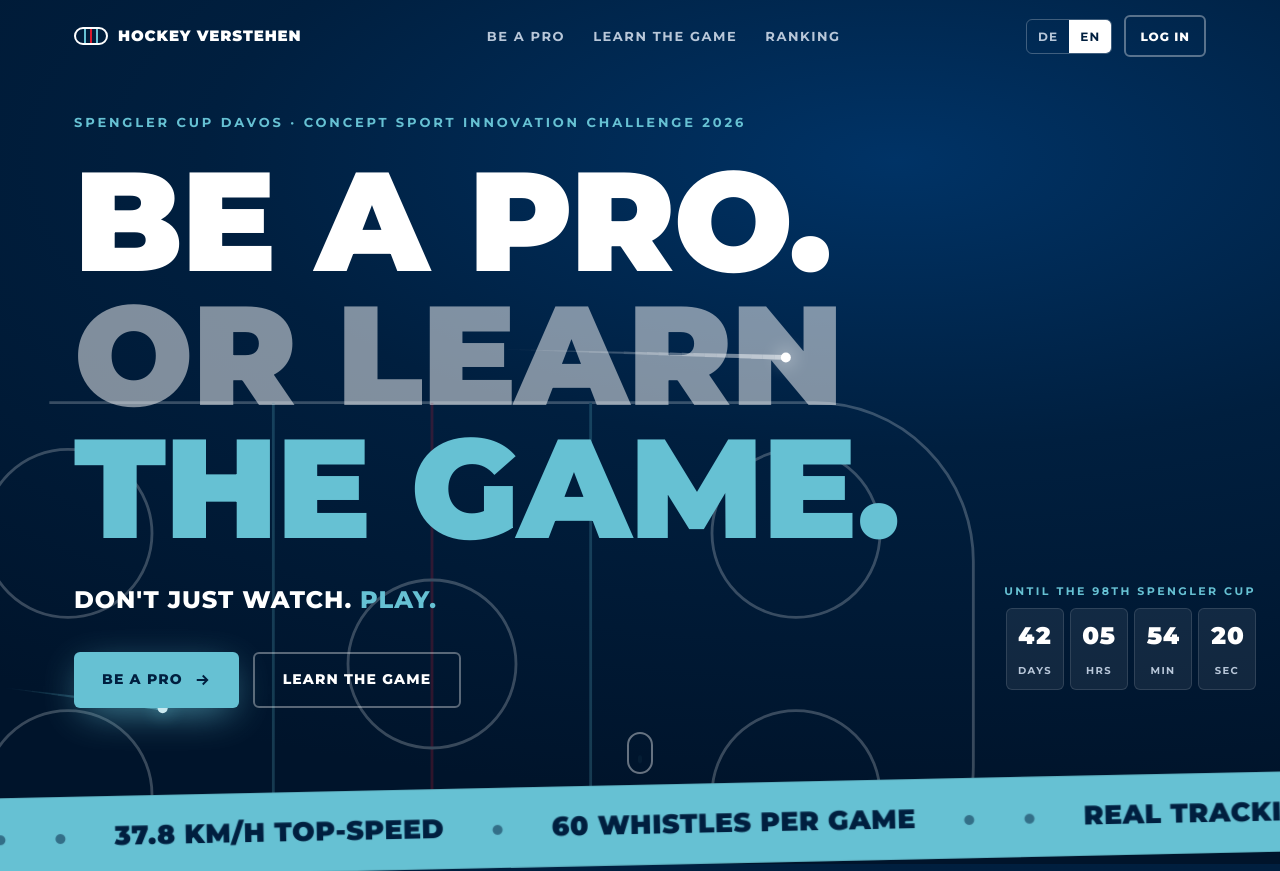
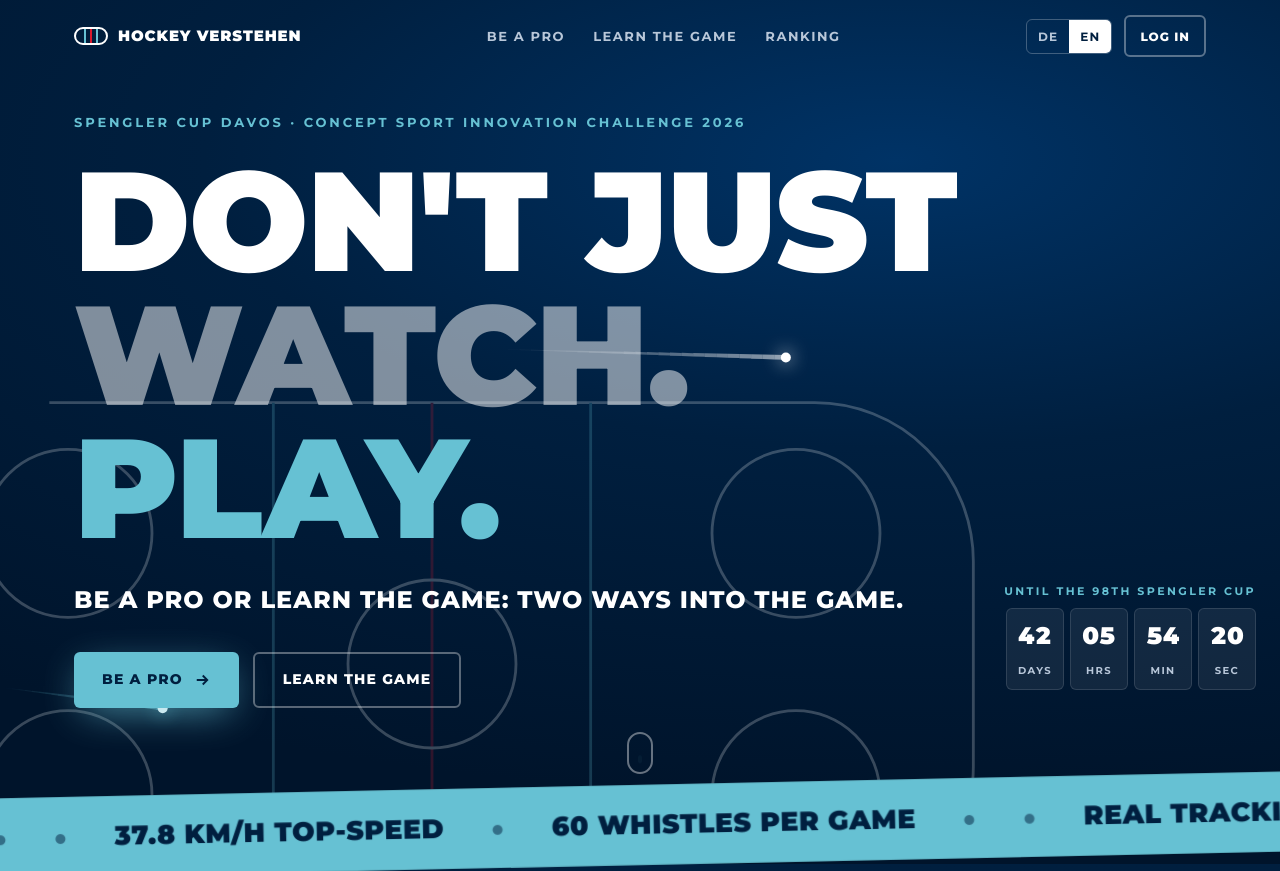
Before and after one commit to Bigfoggin/Ice_Hockey_interactive, a plain HTML site: page website/index.html in a window 1280 px wide. Shown: the top 871 px of the page. Drawn offline with Linux system fonts and the light colour scheme.

Commit message:
Website headline: 'Nicht nur zuschauen.' with rotating third line
Co-Authored-By: Claude Opus 5.5 <noreply@anthropic.com>

```diff
--- a/website/index.html
+++ b/website/index.html
@@ -208,6 +208,11 @@ footer b{color:var(--white)}
   .reveal{opacity:1;transform:none}
 }
 
+
+/* Headline: drittes Wort wechselt */
+.hero h1 .w{position:relative}
+.hero h1 .w em{font-style:normal;display:block;position:absolute;left:0;top:0;opacity:0;transform:translateY(40%);transition:opacity .25s,transform .55s cubic-bezier(.2,.8,.2,1)}
+.hero h1 .w em.on{position:relative;opacity:1;transform:none;transition:opacity .4s .15s,transform .55s .15s cubic-bezier(.2,.8,.2,1)}
 /* Sprache: nur die aktive Sprache ist sichtbar */
 .js.static .step{opacity:1}
 .door{min-height:0 !important}
@@ -272,11 +277,8 @@ html[lang="de"] [data-l="en"], html[lang="en"] [data-l="de"]{display:none !impor
 
   <div class="wrap">
     <div class="eyebrow fade">Spengler Cup Davos · <span data-l="de">Konzept</span><span data-l="en">Concept</span> Sport Innovation Challenge 2026</div>
-    <h1><span><b>Be a Pro.</b></span><span><b><span data-l="de">Oder lerne</span><span data-l="en">Or learn</span></b></span><span><b><span data-l="de">das Spiel.</span><span data-l="en">the game.</span></b></span></h1>
-    <div class="rotator fade d2">
-      <span data-l="de">Nicht nur zuschauen. <span class="w"><em class="on">Mitspielen.</em><em>Verstehen.</em><em>Mitfiebern.</em></span></span>
-      <span data-l="en">Don't just watch. <span class="w"><em class="on">Play.</em><em>Understand.</em><em>Be part of it.</em></span></span>
-    </div>
+    <h1><span><b><span data-l="de">Nicht nur</span><span data-l="en">Don&#39;t just</span></b></span><span><b><span data-l="de">zuschauen.</span><span data-l="en">watch.</span></b></span><span><b><span data-l="de" class="w"><em class="on">Mitspielen.</em><em>Verstehen.</em><em>Mitfiebern.</em></span><span data-l="en" class="w"><em class="on">Play.</em><em>Understand.</em><em>Feel it.</em></span></b></span></h1>
+    <div class="rotator fade d2"><span data-l="de">Be a Pro oder Learn the Game: zwei Wege ins Spiel.</span><span data-l="en">Be a Pro or Learn the Game: two ways into the game.</span></div>
     <div class="ctas fade d3">
       <a class="btn primary" href="#pro">Be a Pro <svg viewBox="0 0 24 24" fill="none" stroke="currentColor" stroke-width="2.5"><path d="M5 12h14M13 6l6 6-6 6"/></svg></a>
       <a class="btn ghost" href="#show">Learn the Game</a>
@@ -398,7 +400,7 @@ addEventListener('scroll', () => nav.classList.toggle('solid', scrollY > 40), {
 
 // Wortwechsel im Hero
 (function rotator() {
-  document.querySelectorAll('.rotator .w').forEach(w => {
+  document.querySelectorAll('.w').forEach(w => {
     const ws = [...w.querySelectorAll('em')];
     let i = 0;
     setInterval(() => { ws[i].classList.remove('on'); i = (i + 1) % ws.length; ws[i].classList.add('on'); }, 1900);
```
